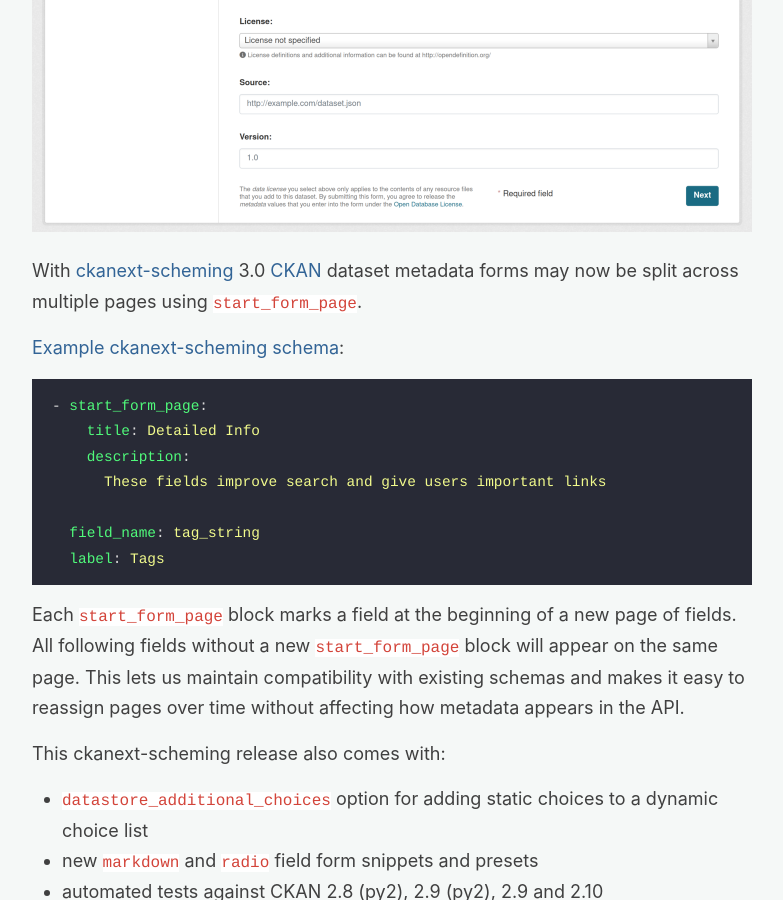
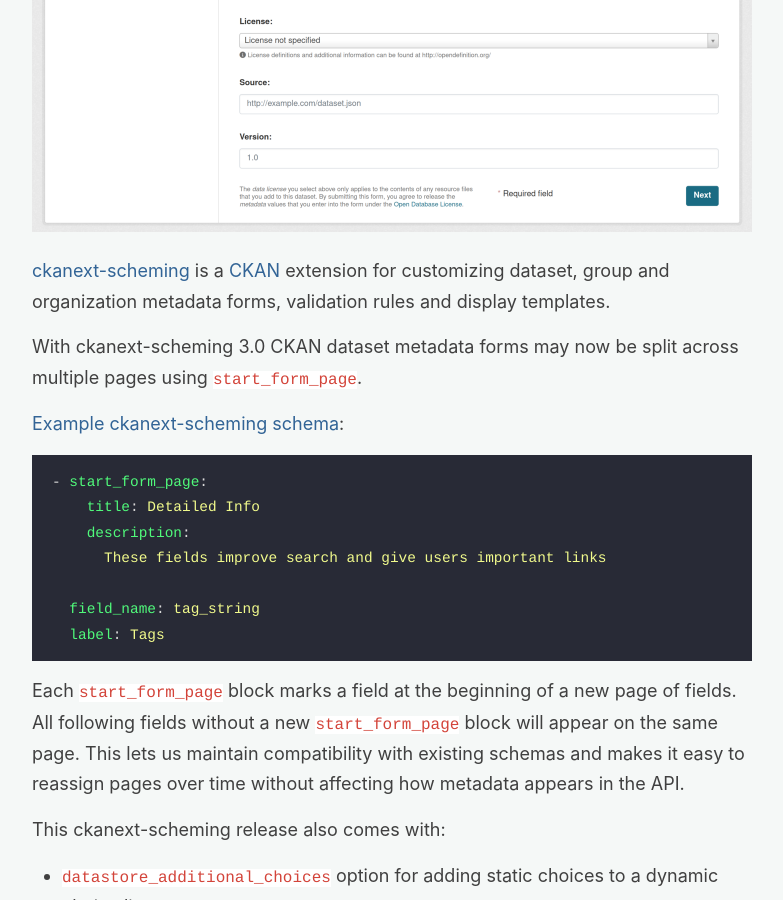
Before and after one commit to wardi/wardi.github.io, a Jekyll site: the page built from _posts/2022-11-24-scheming-formpages.md, in a window 1280 px wide and 900 px high, scrolled down 424 px. Shown: the whole window, without its empty margins (248-1031 px from the left). Built offline with Jekyll 4.4.1, drawn with Linux system fonts in a browser that asks for light colours.

Commit message:
what is scheming

```diff
--- a/_posts/2022-11-24-scheming-formpages.md
+++ b/_posts/2022-11-24-scheming-formpages.md
@@ -8,8 +8,11 @@ excerpt_separator: <!--more-->
 
 <a href="/images/formpages.png"><img src="/images/formpages.png" alt="ckanext-scheming 3.0 form pages"></a>
 
-With [ckanext-scheming](https://github.com/ckan/ckanext-scheming) 3.0
-[CKAN](https://ckan.org) dataset metadata forms may now be split across multiple pages using
+[ckanext-scheming](https://github.com/ckan/ckanext-scheming) is a [CKAN](https://ckan.org) extension for
+customizing dataset, group and organization metadata forms, validation rules and display templates.
+
+With ckanext-scheming 3.0 CKAN
+dataset metadata forms may now be split across multiple pages using
 [`start_form_page`](https://github.com/ckan/ckanext-scheming/blob/master/README.md#start_form_page).
 
 [Example ckanext-scheming schema](https://github.com/ckan/ckanext-scheming/blob/master/ckanext/scheming/ckan_formpages.yaml):
```
